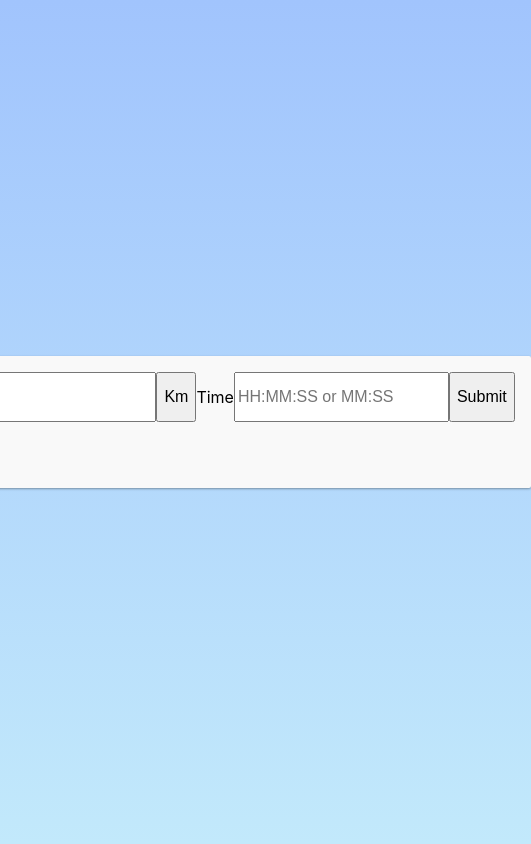
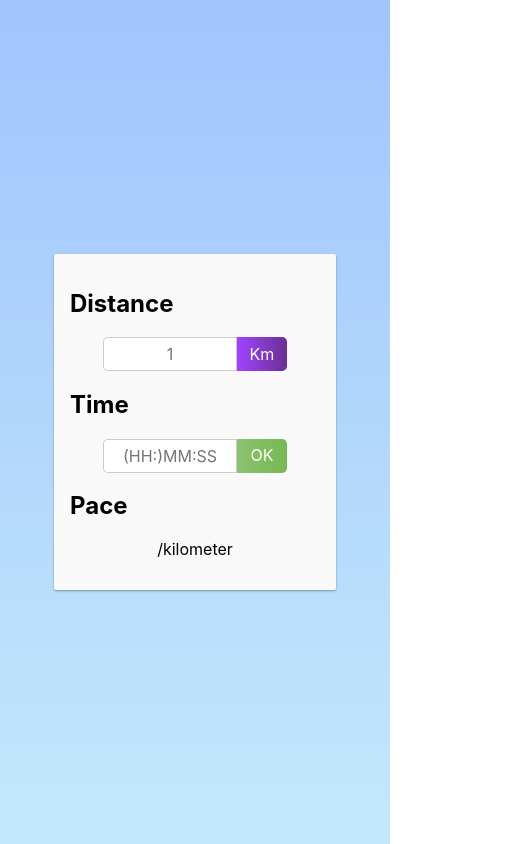
Before and after one commit to leo-generali/running-tool, a React (Create React App) app: page / in a window 390 px wide. Shown: the whole page, 531 px wide, since content can reach past the window. Built offline with nearby package versions, Linux system fonts and the light colour scheme.

Commit message:
Adds complete syling changes. Missing mobile first queries

```diff
--- a/src/Components/Calc.js
+++ b/src/Components/Calc.js
@@ -5,27 +5,32 @@ class Calc extends Component{
     return(
       <div>
         <form onSubmit={this.props.updatePace} className="calc-form">
-          <p>Distance</p>
+          <h2 className="header">Distance</h2>
           <input
             type="number"
             onChange={this.props.updateDistance}
             placeholder={this.props.distance}
             step="any"
             id="distance"
+            className="input-form input-form--distance"
           />
-          <button onClick={this.props.changeDistanceType}>
+          <button onClick={this.props.changeDistanceType} className="input-button input-button--dis">
             {
               this.props.isKilometers ? "Km" : "Mi"
             }
           </button>
-          <p>Time</p>
+          <h2 className="header">Time</h2>
           <input
             type="string"
             onChange={this.props.updateTime}
-            placeholder='HH:MM:SS or MM:SS'
-            step="any"
+            placeholder='(HH:)MM:SS'
+            className="input-form input-form--time"
           />
-          <input type="submit" />
+          <input
+            type="submit"
+            className="input-button input-button--go"
+            value="OK"
+          />
         </form>
       </div>
     )
--- a/src/Components/Result.js
+++ b/src/Components/Result.js
@@ -5,9 +5,12 @@ class Result extends Component {
     const test = this.props.isKilometers ? "kilometer" : "mile";
 
     return(
-      <p>
-        {this.props.paceStr + "/" + test}
-      </p>
+      <div>
+        <h2 className="header">Pace</h2>
+        <p className="result">
+          {this.props.paceStr + "/" + test}
+        </p>
+      </div>
     )
   }
 }
--- a/src/Styles/app.css
+++ b/src/Styles/app.css
@@ -18,10 +18,6 @@ html {
   font-size: 16px;
 }
 
-body {
-
-}
-
 #root {
   display: flex;
   justify-content: center;
@@ -35,9 +31,58 @@ body {
   box-shadow: 0 1px 3px rgba(0,0,0,0.12), 0 1px 2px rgba(0,0,0,0.24);
   padding: 1rem;
   border-radius: 2px;
+
+  width: 250px;
 }
 
 .calc-form {
   display: flex;
+  flex-direction: row;
+  flex-wrap: wrap;
   justify-content: center;
 }
+
+.input-form {
+  height: 2rem;
+  width: 100px;
+
+  border: 1px solid rgba(0, 0, 0, 0.2);
+  padding: 0 1rem ;
+
+  text-align: center;
+}
+
+.header {
+  flex: 1 0 100%;
+}
+
+.input-form {
+  flex: 1 0 60%;
+  max-width: 100px;
+  border-radius: 5px 0 0 5px;
+}
+
+.input-button {
+  color: white;
+  border: none;
+  width: 50px;
+  border-radius: 0 5px 5px 0;
+}
+
+.input-button--dis {
+  background: linear-gradient(to left, #6a3093 , #a044ff);
+}
+
+.input-button--go{
+  background: linear-gradient(to left, #76b852 , #8DC26F);
+}
+
+.result{
+  text-align: center;
+}
+
+input[type=number]::-webkit-inner-spin-button,
+input[type=number]::-webkit-outer-spin-button {
+  -webkit-appearance: none;
+  margin: 0;
+}
--- a/src/index.js
+++ b/src/index.js
@@ -1,8 +1,8 @@
 import React from 'react';
 import ReactDOM from 'react-dom';
 import App from './Components/App';
+import './Styles/normalize.css';
 import './Styles/app.css';
-import './Styles/normalize.css';
 
 ReactDOM.render(
   <App />,
```
Also changed, not shown: public/README.md (deleted), src/Styles/normalize.css.
